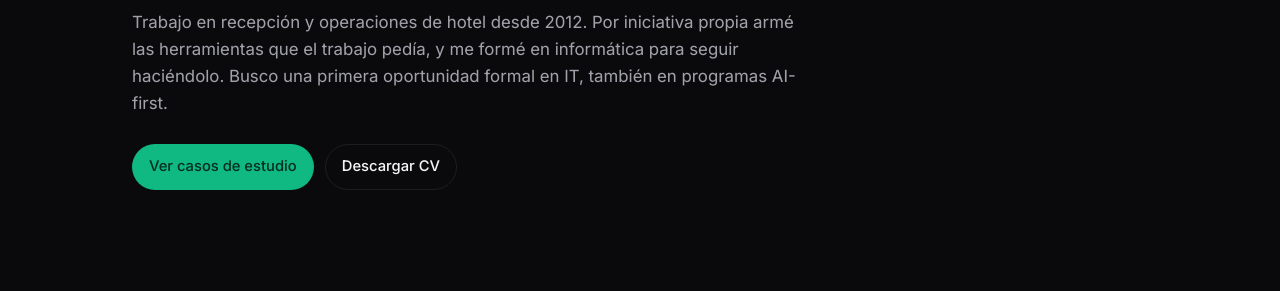
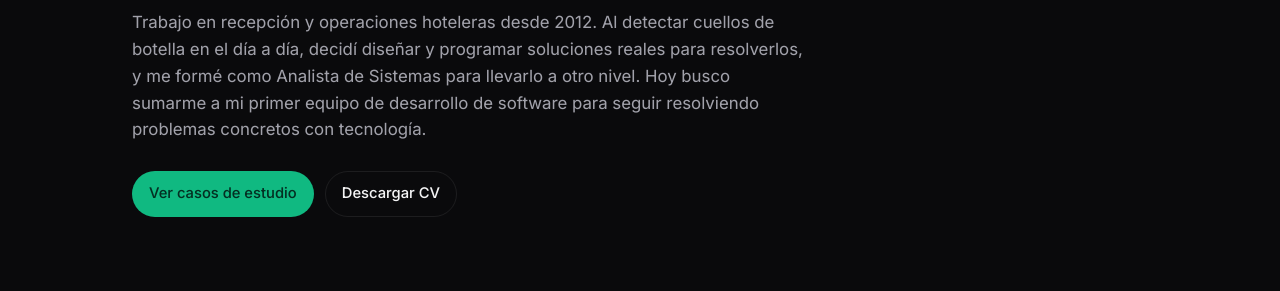
Before and after one commit to FalconLeandro/Trabajos, a plain HTML site: page index.html in a window 1280 px wide. Shown: the part 434-725 px from the top of the page. Drawn offline with Linux system fonts and the light colour scheme.

Commit message:
Rewrite the hero intro around the first software team.
Co-authored-by: Cursor <cursoragent@cursor.com>

```diff
--- a/index.html
+++ b/index.html
@@ -31,7 +31,7 @@
         <section class="hero">
             <p class="badge" data-en="Systems analyst · Computer science degree, June 2027 · Bahía Blanca">Analista de sistemas · Licenciatura en Informática, junio 2027 · Bahía Blanca</p>
             <h1 data-en="I build the software the operation was missing.">Construyo el software que la operación necesitaba.</h1>
-            <p class="lede" data-en="I have worked hotel front desk and operations since 2012. On my own initiative I built the tools that work asked for, then studied computing so I could keep doing it. I am looking for a first formal role in IT, including AI-first programs.">Trabajo en recepción y operaciones de hotel desde 2012. Por iniciativa propia armé las herramientas que el trabajo pedía, y me formé en informática para seguir haciéndolo. Busco una primera oportunidad formal en IT, también en programas AI-first.</p>
+            <p class="lede" data-en="I have worked in hotel front desk and operations since 2012. When I found bottlenecks in the day-to-day work, I decided to design and build real solutions to fix them, and I trained as a systems analyst to take that further. I am now looking to join my first software development team and keep solving concrete problems with technology.">Trabajo en recepción y operaciones hoteleras desde 2012. Al detectar cuellos de botella en el día a día, decidí diseñar y programar soluciones reales para resolverlos, y me formé como Analista de Sistemas para llevarlo a otro nivel. Hoy busco sumarme a mi primer equipo de desarrollo de software para seguir resolviendo problemas concretos con tecnología.</p>
             <div class="cta">
                 <a class="btn btn-primary" href="#casos" data-en="View case studies">Ver casos de estudio</a>
                 <a class="btn btn-ghost" href="/Trabajos/Leandro_Falcon_CV.pdf" download data-en="Download CV">Descargar CV</a>
```
